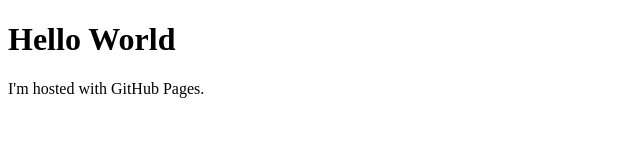
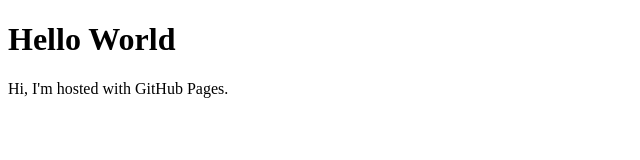
Before and after one commit to ysseo29/test-github-pages, a plain HTML site: page index.html in a window 1280 px wide. Shown: the full height of the page, 0-640 px from the left. Drawn offline with Linux system fonts and the light colour scheme.

Commit message:
Update index.html

```diff
--- a/index.html
+++ b/index.html
@@ -2,6 +2,6 @@
 <html>
   <body>
     <h1>Hello World</h1>
-    <p>I'm hosted with GitHub Pages.</p>
+    <p>Hi, I'm hosted with GitHub Pages.</p>
   </body>
 </html>
```
